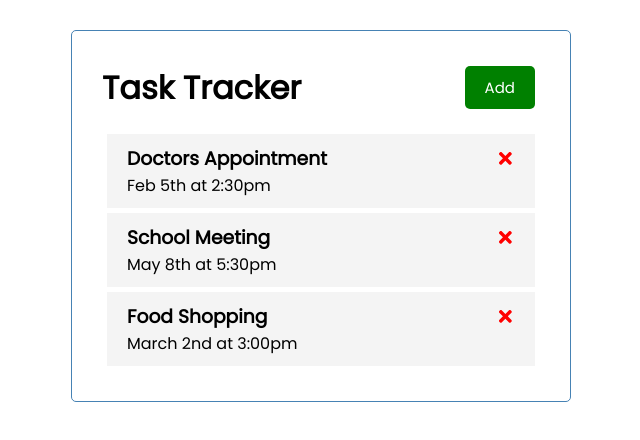
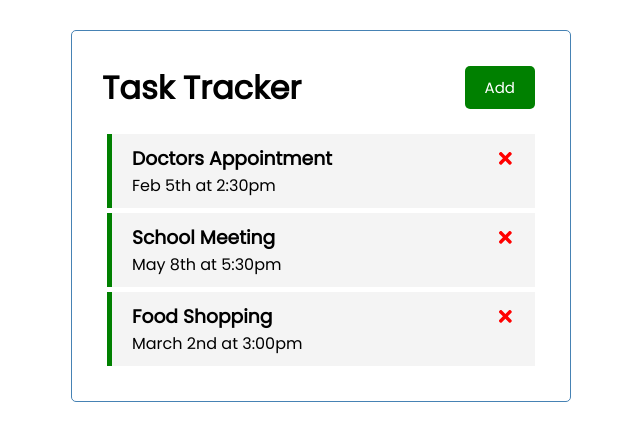
Before and after one commit to kubidogan/React-Task-Tracker, a React (Create React App) app: page / in a window 1280 px wide. Shown: the top 440 px of the page, without its empty margins (319-959 px from the left). Built offline with nearby package versions, Linux system fonts and the light colour scheme.

Commit message:
logic added to toggle task reminders on and off

```diff
--- a/src/App.js
+++ b/src/App.js
@@ -32,11 +32,20 @@
       setTasks(tasks.filter((task) => task.id !== id ))
     }
 
+  // Toggle Reminder
+    const toggleReminder = (id) => {
+      setTasks(tasks.map((task) => task.id === id ? {...task, reminder: !task.reminder} : task))
+    }
 
   return (
     <div className="container">
     <Header />
-    {tasks.length > 0 ? <Tasks tasks={tasks} onDelete={deleteTask}/> : "No Task To Show"}
+    {tasks.length > 0 ? ( <Tasks tasks={tasks} onDelete={deleteTask} onToggle={toggleReminder}/>
+
+    ) : (
+
+      "No Task To Show"
+      )}
 
     </div>
   );
--- a/src/components/Task.js
+++ b/src/components/Task.js
@@ -1,8 +1,8 @@
 import { FaTimes } from 'react-icons/fa'
 
-const Task = ({task, onDelete}) => {
+const Task = ({task, onDelete, onToggle }) => {
   return (
-    <div className="task">
+    <div className={`task ${task.reminder ? 'reminder' : ''}`} onDoubleClick={() => onToggle(task.id)}>
       <h3>{task.text}
         <FaTimes style={{ color: 'red', cursor: 'pointer '}}
         onClick={() => onDelete (task.id)}/>
--- a/src/components/Tasks.js
+++ b/src/components/Tasks.js
@@ -1,10 +1,14 @@
 import Task from "./Task"
 
-const Tasks = ({ tasks, onDelete }) => {
+const Tasks = ({ tasks, onDelete, onToggle}) => {
   return (
     <>
       {tasks.map((task) => (
-      <Task key={task.id} task={task} onDelete={onDelete}/>
+      <Task key={task.id}
+      task={task}
+      onDelete={onDelete}
+      onToggle={onToggle}
+      />
       ))}
     </>
   )
```
